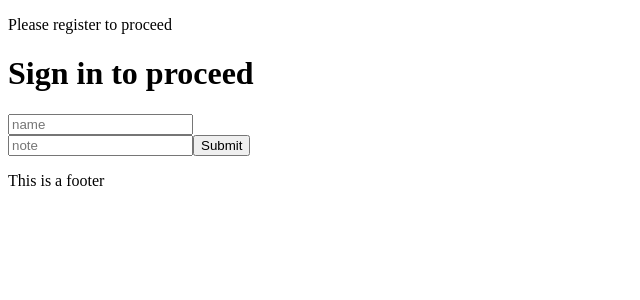
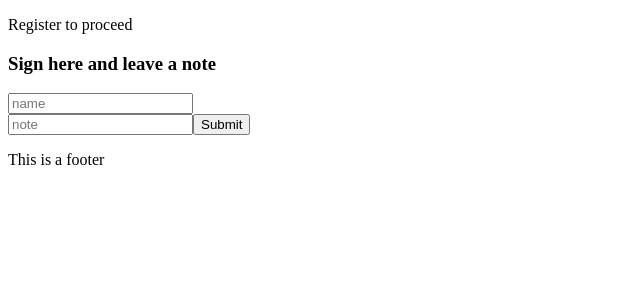
Before and after one commit to Joseph-K-B/guest-book, a React app: page / in a window 1280 px wide. Shown: the top 300 px of the page, without its empty margins (0-640 px from the left). Built offline with nearby package versions, Linux system fonts and the light colour scheme.

Commit message:
dummy test for CI

```diff
--- a/src/components/entry/EntryForm.jsx
+++ b/src/components/entry/EntryForm.jsx
@@ -31,23 +31,27 @@ const EntryForm = () => {
         </div>
     )
 
-    const loggedMsg = name ? `Welcome ${name}` : 'Sign in to proceed';
+    const loggedMsg = name ? `Signed as ${name}` : 'Sign here and leave a note';
 
     return (
 
         <>
-            <h1>{loggedMsg}</h1>
+            <h3>{loggedMsg}</h3>
             <form onSubmit={handleSubmit}>
-                {/* <nameSubmit /> */}
                 { name ? null : nameSubmit}
-                <input type='text' placeholder='note' value={guestNote} onChange={(e) => setGuestNote(e.target.value)} />
+                <input
+                    type='text'
+                    placeholder='note'
+                    value={guestNote}
+                    onChange={(e) => setGuestNote(e.target.value)}
+                />
                 <button>Submit</button>
                 {name && (
                     <button onClick={() => {
                         setName('')
                         setUserName('')
                     }}>
-                        Not {name} ???
+                        Not {name}???
                     </button>
                 )}
             </form>
--- a/src/components/layout/Header.jsx
+++ b/src/components/layout/Header.jsx
@@ -7,7 +7,7 @@ const Header = () => {
             {name ? (
                 <p>Welcome {name}</p>
             ) : (
-                <p>Please register to proceed</p>
+                <p>Register to proceed</p>
             )}
         </header>
     )
--- a/src/views/Home/Home.jsx
+++ b/src/views/Home/Home.jsx
@@ -2,12 +2,14 @@ import { useState } from "react"
 import { EntryForm } from "../../components/entry/EntryForm";
 import NoteList from "../../components/notes/NoteList";
 import { NoteProvider } from "../../context/NoteCtx";
+import { useUser } from "../../context/UserCtx";
 
 
 const Home = () => {
     // const [loading, setLoading] = useState(true);
+    const { name } = useUser();
 
-    // if(loading) return <h1>Loading...</h1>
+    // if(!name) return <h1>Loading...</h1>
     return (
         <NoteProvider>
             <EntryForm />
```
Also changed, not shown: 1 other file (tests, documents, lock files or other folders).
